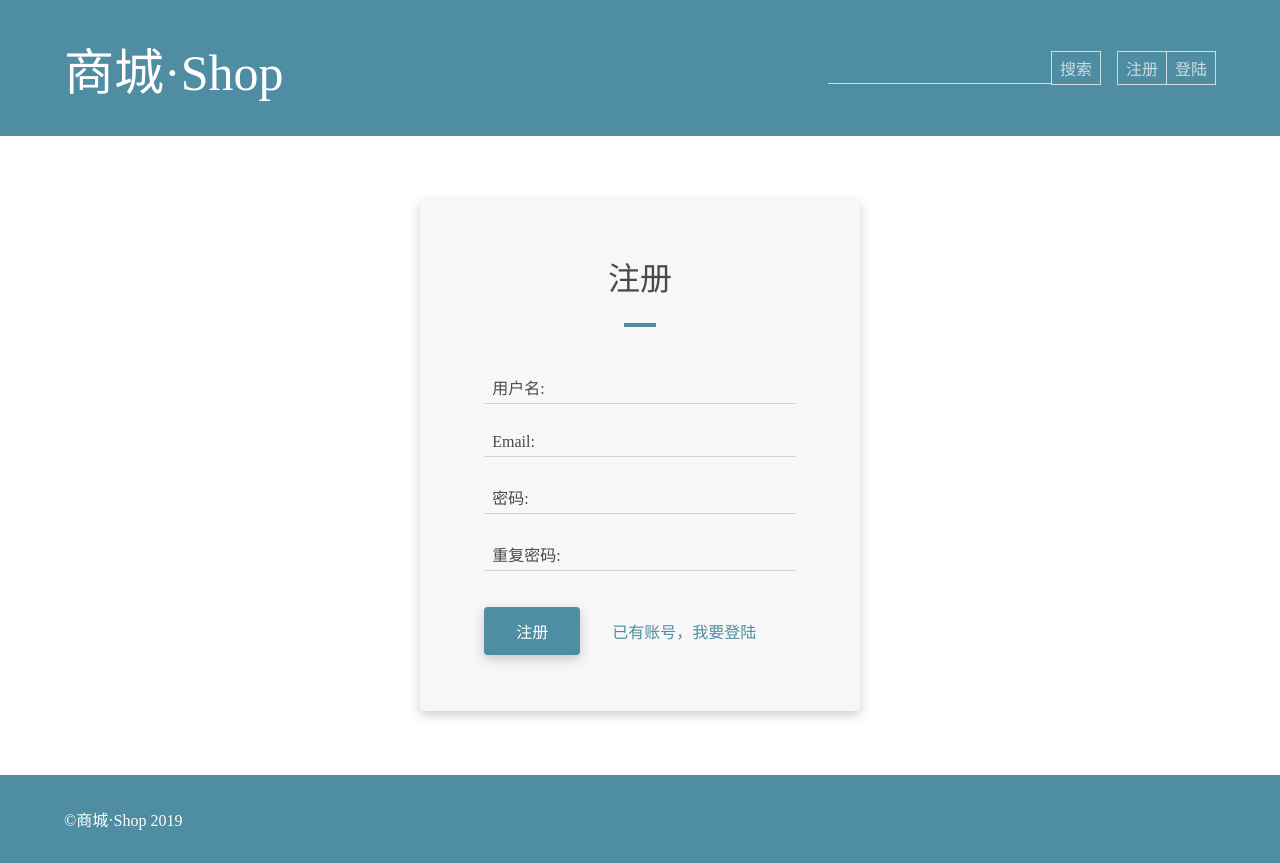
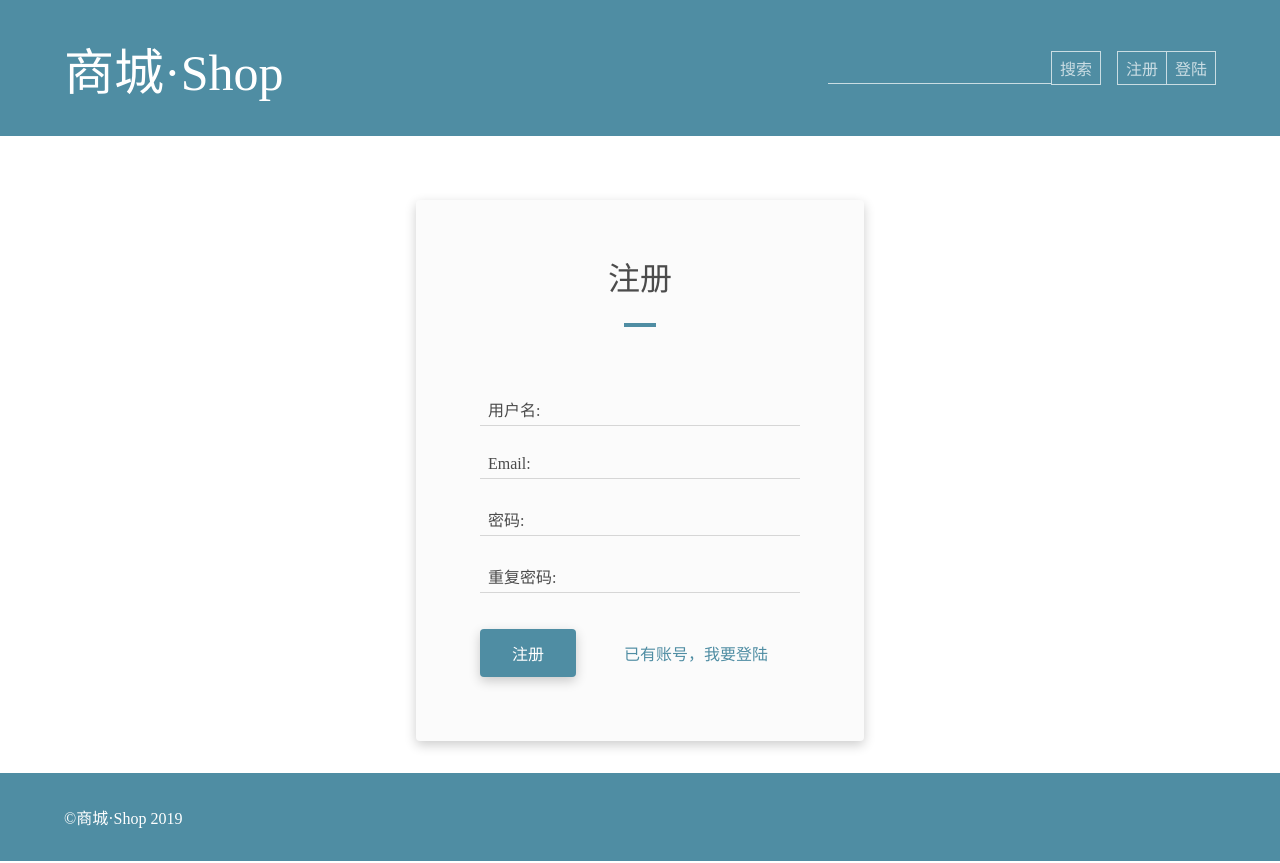
Before and after one commit to log-z/django_shop, a Django app: template shop/templates/shop/register.html in a window 1280 px wide. Run offline with Django 3.2, Linux system fonts and the light colour scheme; the template is opened without the code that fills it: values that come from a table or form of the project are taken from there, others are empty; parts of the project's set-up code (start-up, migrations or seed data) failed here and were passed over.

Commit message:
模块：调整标准表单、卡片、按钮、分节样式

```diff
--- a/shop/static/shop/css/style.css
+++ b/shop/static/shop/css/style.css
@@ -1,14 +1,18 @@
 :root {
     --primary-color: #4f8da3;
-    --accent-color: red;
+    --accent-color: #fbb616;
+    --warning-color: #ef1646;
+    --block-color: #fbfbfb;
     --primary-text-color-light: rgba(255, 255, 255, 1);
     --primary-text-color-dark: rgba(0, 0, 0, .9);
     --secondary-text-color-light: rgba(255, 255, 255, .7);
     --secondary-text-color-dark: rgba(0, 0, 0, .7);
     --tertiary-text-color-light: rgba(255, 255, 255, .5);
     --tertiary-text-color-dark: rgba(0, 0, 0, .5);
+    --accent-text-color: red;
     --divider-color-dark: rgba(0, 0, 0, .15);
     --divider-color-light: rgba(255, 255, 255, .15);
+    --divider-color-medium: rgba(0, 0, 0, .02);
 }
 
 html, body {
@@ -43,9 +47,53 @@ body > header, body > footer {
     background: var(--primary-color);
 }
 
-.card {
+
+
+/*    卡片    */
+
+.b-card {
     box-shadow: rgba(0, 0, 0, .2) 0 4px 12px;
     border-radius: 4px;
+    background: var(--block-color);
+}
+
+
+/*    按钮    */
+
+.b-btn, .b-action {
+    color: var(--primary-text-color-light);
+    background: #989898;
+    padding: 12px 32px;
+    border: none;
+    cursor: pointer;
+}
+
+.b-btn:hover, .b-action:hover {
+    filter: brightness(1.1);
+}
+
+.b-btn-warning, .b-action-warning {
+    color: var(--primary-text-color-light);
+    background: var(--warning-color);
+}
+
+.b-btn-accent, .b-action-accent {
+    color: var(--primary-text-color-light);
+    background: var(--accent-color);
+}
+
+.b-btn-primary, .b-action-primary {
+    color: var(--primary-text-color-light);
+    background: var(--primary-color);
+}
+
+.b-btn-flat, .b-action-flat {
+    color: var(--primary-color);
+    background: transparent;
+}
+
+.b-btn-flat:hover, .b-action-flat:hover {
+    background: var(--divider-color-medium);
 }
 
 
@@ -252,12 +301,17 @@ ul.goods-list li .seller {
 }
 
 
+/*    标准分节    */
+.b-section {
+    margin-bottom: 32px;
+    background: var(--block-color);
+    border: var(--divider-color-medium) 1px solid;
+}
+
 /*    标准表单    */
 
 .b-form form {
     padding: 8px 16px;
-    margin-bottom: 32px;
-    background: #f7f7f7;
     color: var(--secondary-text-color-dark);
 }
 
@@ -306,47 +360,42 @@ ul.goods-list li .seller {
     margin-right: .25em;
     font-size: .5em;
     color: var(--primary-text-color-light);
-    background: var(--accent-color);
+    background: var(--accent-text-color);
     border-radius: 1em;
     display: inline-block;
     text-align: center;
 }
 
 .b-form label {
+    display: block;
 }
 
 .b-form input {
-    color: var(--secondary-text-color-dark);
     outline: none;
     font-size: inherit;
+}
+
+.b-form input[type=text], .b-form input[type=password], .b-form input[type=email], .b-form input[type=number] {
+    width: 100%;
+    border: none;
+    color: var(--secondary-text-color-dark);
     background: transparent;
 }
 
-.b-form input[type=text], .b-form input[type=password], .b-form input[type=email], .b-form input[type=number] {
-    border: none;
-}
-
-.b-form .actionbar {
+.b-form .b-actionbar {
     margin: 32px 0 24px;
     display: flex;
     flex-wrap: wrap;
     align-items: baseline;
 }
 
-.b-form .action {
-    padding: 12px 32px;
+.b-form .b-actionbar .b-action {
+    margin-bottom: 8px;
+    margin-right: 16px;
 }
 
-.b-form input[type=submit].action {
-    border: none;
-    color: var(--primary-text-color-light);
-    background: var(--primary-color);
-    cursor: pointer;
-    flex-shrink: 1;
-}
-
-.b-form a.action {
-    color: var(--primary-color);
+.b-form .b-actionbar .b-action:last-child {
+    margin: 0;
 }
 
 
@@ -360,6 +409,8 @@ ul.goods-list li .seller {
 .rl-form form {
     padding: 32px 64px;
     margin-top: 32px;
+    display: flex;
+    flex-direction: column;
 }
 
 .rl-form h1 {
--- a/shop/templates/shop/base.html
+++ b/shop/templates/shop/base.html
@@ -21,13 +21,13 @@
   <form class="search" action="{% url 'shop:goods_list' %}" method="get">
     <input name="g" type="text" value="{{ search_text }}"><input type="submit" value="搜索">
   </form>
-  <div class="actionbar">
+  <div class="b-actionbar">
     {% if current_user %}
-      <a class="action" href="{% url 'shop:center' %}">{{ current_user.username }}</a>
-      <a class="action" href="{% url 'shop:logout' %}">退出</a>
+      <a class="b-action" href="{% url 'shop:center' %}">{{ current_user.username }}</a>
+      <a class="b-action" href="{% url 'shop:logout' %}">退出</a>
     {% else %}
-      <a class="action" href="{% url 'shop:register' %}">注册</a>
-      <a class="action" href="{% url 'shop:login' %}">登陆</a>
+      <a class="b-action" href="{% url 'shop:register' %}">注册</a>
+      <a class="b-action" href="{% url 'shop:login' %}">登陆</a>
     {% endif %}
   </div>
 </header>
--- a/shop/templates/shop/register.html
+++ b/shop/templates/shop/register.html
@@ -3,12 +3,12 @@
 
 {% block main %}
   <div class="b-form rl-form">
-    <form id="user_register_form" class="card" action="" method="post">
+    <form id="user_register_form" class="b-card" action="" method="post">
       <h1>注册</h1>
       {% include 'shop/inc/table_form.html' %}
-      <div class="actionbar">
-        <input class="action card" type="submit" value="注册">
-        <a class="action" href="{% url 'shop:login' %}">已有账号，我要登陆</a>
+      <div class="b-actionbar">
+        <input class="b-action b-action-primary b-card" type="submit" value="注册">
+        <a class="b-action b-action-flat" href="{% url 'shop:login' %}">已有账号，我要登陆</a>
       </div>
     </form>
   </div>
```
Also changed, not shown: other parts of shop/static/shop/css/style.css (+12 -11 lines), shop/templates/shop/center/inc/change_email.html (+4 -4 lines), shop/templates/shop/goods_detail.html (+4 -4 lines), shop/templates/shop/login.html (+4 -4 lines).
